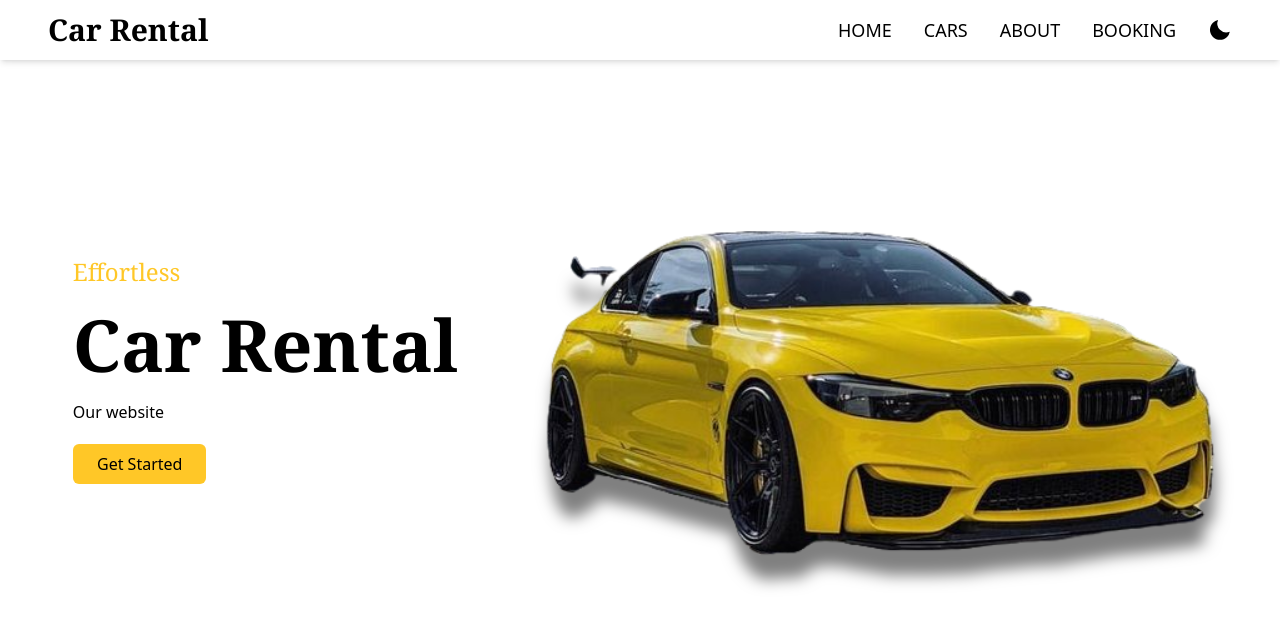
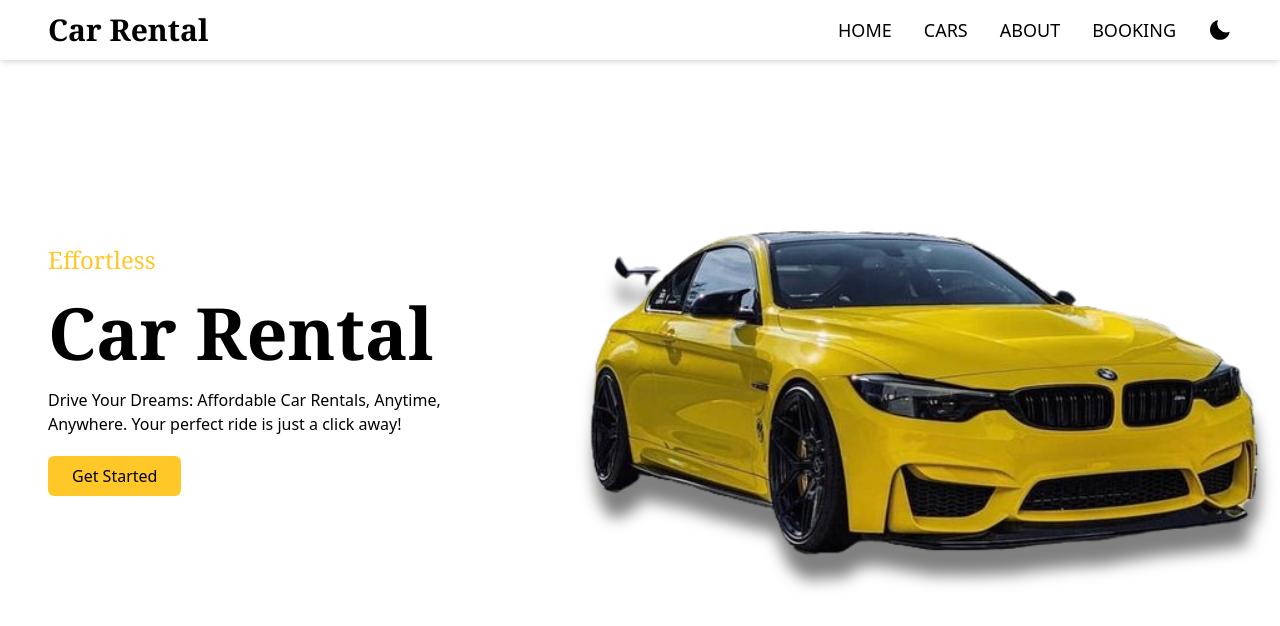
Before and after one commit to muskan588p/AutoSphere-Ecommerce, a React (Vite) app in the folder frontend/: page / in a window 1280 px wide. Shown: the top 626 px of the page. Built offline with nearby package versions, Linux system fonts and the light colour scheme.

Commit message:
updated frontend

```diff
--- a/frontend/src/components/Hero/Hero.jsx
+++ b/frontend/src/components/Hero/Hero.jsx
@@ -40,7 +40,7 @@ const Hero = ({ theme }) => {
               Car Rental
             </h1>
             <p data-aos="fade-up" data-aos-delay="1000">
-              Our website{" "}
+            Drive Your Dreams: Affordable Car Rentals, Anytime, Anywhere. Your perfect ride is just a click away!{" "}
             </p>
             <button
               data-aos="fade-up"
--- a/frontend/src/components/Navbar/ResponsiveMenu.jsx
+++ b/frontend/src/components/Navbar/ResponsiveMenu.jsx
@@ -31,11 +31,6 @@ const ResponsiveMenu = ({ showMenu }) => {
           </ul>
         </nav>
       </div>
-      <div className="footer">
-        <h1>
-          Made with ❤ by <a href="https://dilshad-ahmed.github.io/">Dilshad</a>{" "}
-        </h1>
-      </div>
     </div>
   );
 };
--- a/frontend/src/main.jsx
+++ b/frontend/src/main.jsx
@@ -11,13 +11,13 @@
 
 import React from 'react';
 import ReactDOM from 'react-dom/client';
-import { BrowserRouter } from 'react-router-dom'; // ✅ import BrowserRouter
+import { BrowserRouter } from 'react-router-dom';
 import App from './App.jsx';
 import './index.css';
 
 ReactDOM.createRoot(document.getElementById('root')).render(
   <React.StrictMode>
-    <BrowserRouter> {/* ✅ Wrap App inside BrowserRouter */}
+    <BrowserRouter>
       <App />
     </BrowserRouter>
   </React.StrictMode>
```
